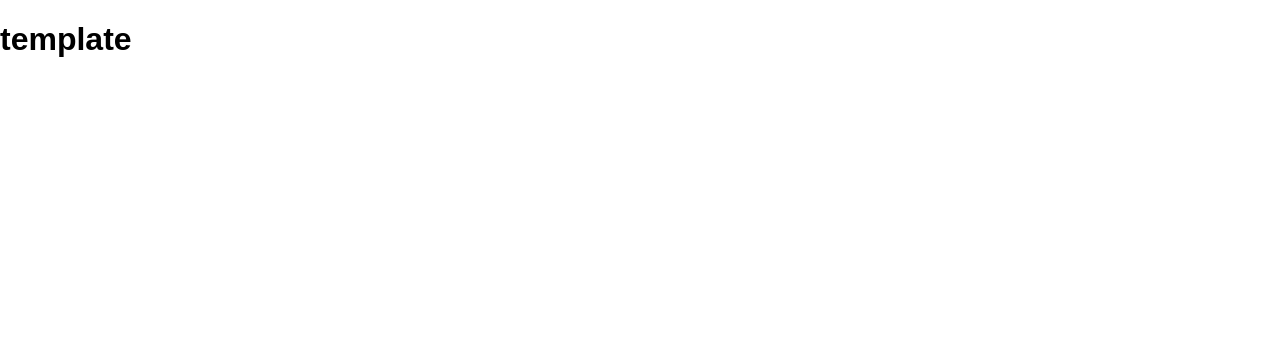
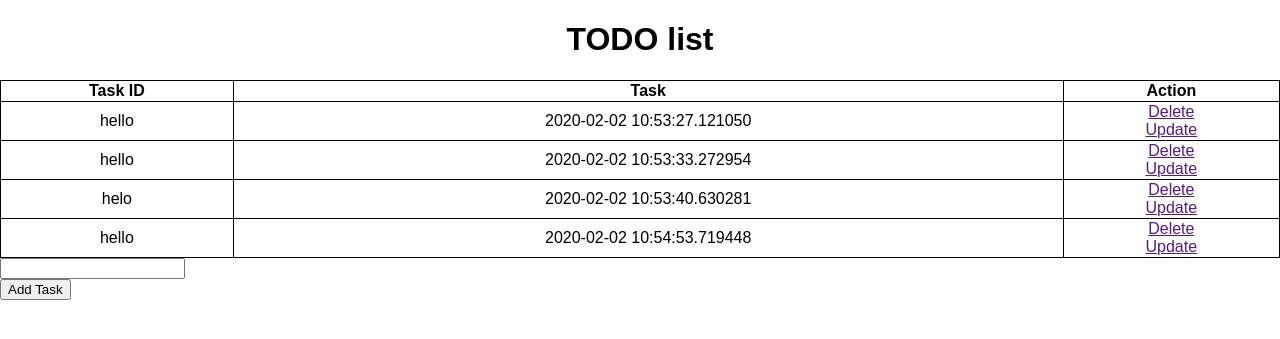
Before and after one commit to rajdeep999/flask_todo, a Flask app: page / in a window 1280 px wide. Before the commit the part shown is almost empty. Shown: the top 339 px of the page. Run offline with Flask 2, Linux system fonts and the light colour scheme; data comes from the database, SQL or seed files in the repository; both versions use the stored data as it was after the commit.

Commit message:
add task operation

```diff
--- a/app.py
+++ b/app.py
@@ -1,9 +1,36 @@
-from flask import Flask, render_template,url_for
+from flask import Flask, render_template, url_for, request, redirect
+from flask_sqlalchemy import SQLAlchemy
+from datetime import datetime
+
 app = Flask(__name__)
+app.config['SQLALCHEMY_DATABASE_URI'] = 'sqlite:///test.db'
+db = SQLAlchemy(app)
 
-@app.route('/')
-def hello_world():
-    return render_template('index.html')
+class Todo(db.Model):
+    id = db.Column(db.Integer, primary_key=True)
+    content = db.Column(db.String(200), nullable=False)
+    date_created = db.Column(db.DateTime, default=datetime.utcnow)
+
+    def __repr__(self):
+        return '<Task %r>' % self.id
+
+@app.route('/',methods = ['POST','GET'])
+def index():
+    if request.method == 'POST':
+        task_content = request.form['content']
+        new_task = Todo(content = task_content)
+
+        try:
+            db.session.add(new_task)
+            db.session.commit()
+            return redirect('/')
+
+        except:
+            return 'There was an error while adding your Task'
+
+    else:
+        tasks = Todo.query.order_by(Todo.date_created).all()
+        return render_template('index.html',tasks = tasks)
 
 if __name__ == "__main__":
     app.run(debug=True)
--- a/static/css/main.css
+++ b/static/css/main.css
@@ -1,4 +1,14 @@
-body {
+  body, html {
     margin: 0;
     font-family: sans-serif;
 }
+
+table {
+    border-collapse: collapse;
+    width: 100%;
+  }
+
+  table, th, td {
+    border: 1px solid black;
+    text-align: center;
+  }
--- a/templates/base.html
+++ b/templates/base.html
@@ -4,7 +4,7 @@
     <meta charset="UTF-8">
     <meta name="viewport" content="width=device-width, initial-scale=1.0">
     <meta http-equiv="X-UA-Compatible" content="ie=edge">
-    <link rel="stylesheet" href="{{url_for('static',filename='css/main.css')}}">
+    <link rel="stylesheet" href="{{ url_for('static', filename='css/main.css') }}">
     {% block head %}{% endblock %}
 </head>
 <body>
--- a/templates/index.html
+++ b/templates/index.html
@@ -1,10 +1,30 @@
-{% extends "base.html" %}
+{% extends 'base.html' %}
 
 {% block head %}
 
 
 {% endblock %}
 {% block body %}
+    <div class = "content">
+        <h1 style="text-align:center;">TODO list</h1>
+        <table>
+            <tr>
+                <th>Task ID</th>
+                <th>Task</th>
+                <th>Action</th>
+            </tr>
+            {% for task in tasks%}
+            <tr>
+                <td>{{task.content}}</td>
+                <td>{{task.date_created}}</td>
+                <td><a href = "">Delete</a><br/><a href = "">Update</a></td>
+            </tr>
+            {% endfor %}
+        </table>
+    </div>
 
-<h1>template</h1>
+    <form method = 'POST'>
+        <input type="text" name = "content" id = "content"><br>
+        <input type="submit" value="Add Task">
+    </form>
 {% endblock %}
```
Also changed, not shown: test.db (added).
